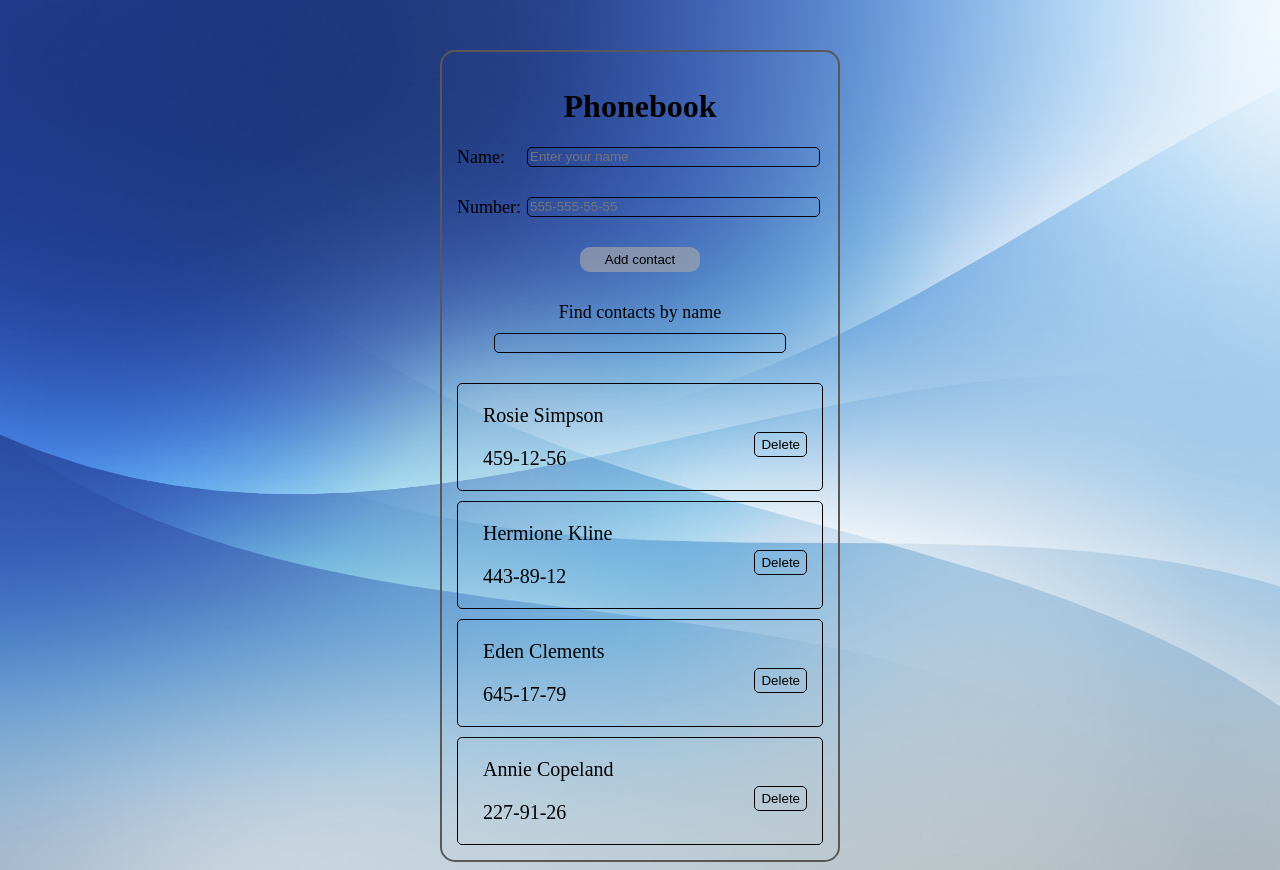
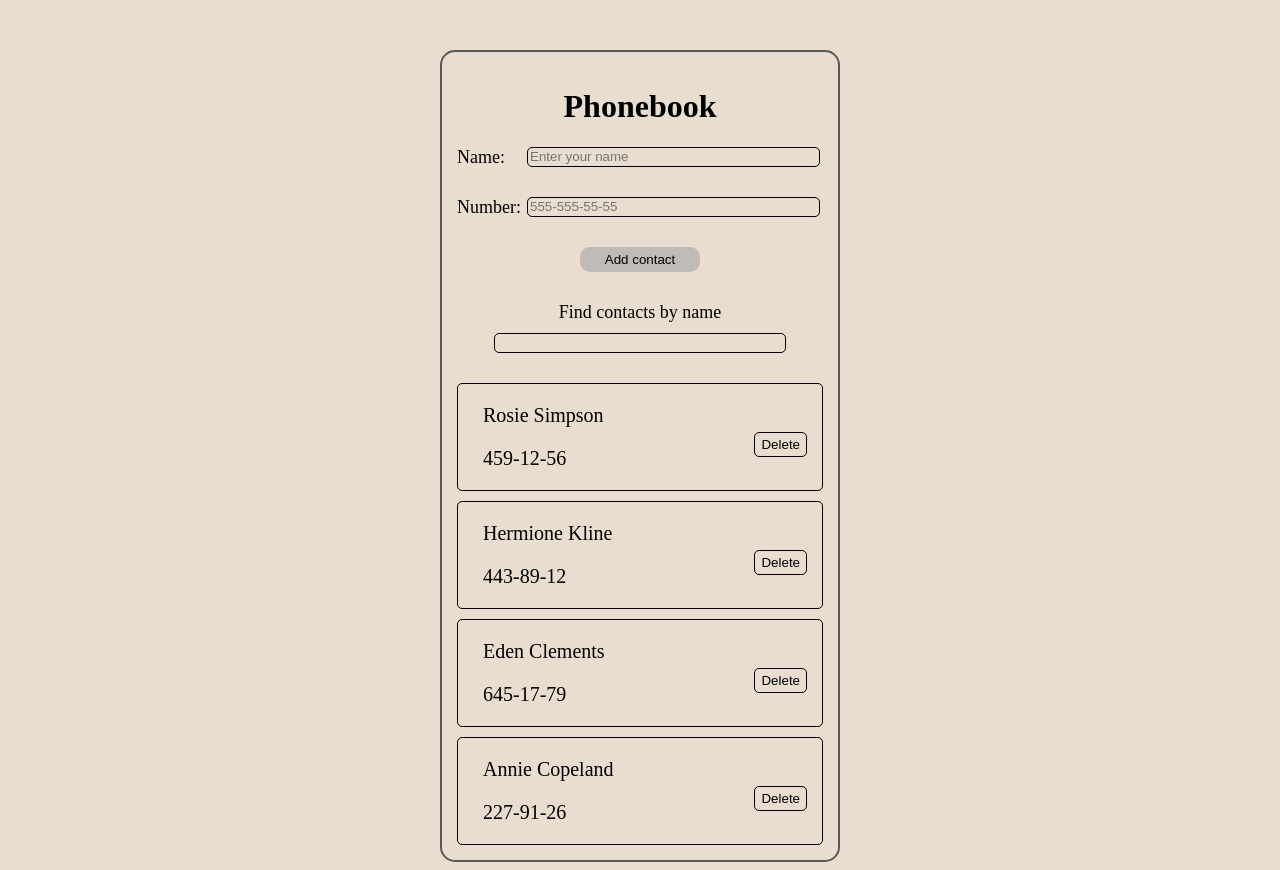
Before and after one commit to AleksandrBykanov/goit-react-hw-03, a React (Vite) app: page / in a window 1280 px wide. Built offline with nearby package versions, Linux system fonts and the light colour scheme.

Commit message:
make localStorage

```diff
--- a/src/App.css
+++ b/src/App.css
@@ -1,7 +1,5 @@
 body {
-  background-image: url('../src/assets/table_desk.jpeg');
-  background-repeat: no-repeat;
-  background-size: cover;
+  background-color: rgba(228, 214, 196, 0.808);
 }
 
 h1 {
--- a/src/App.jsx
+++ b/src/App.jsx
@@ -2,18 +2,30 @@ import ContactForm from "./components/ContactForm/ContactForm";
 import ContactList from "./components/ContactList/ContactList";
 import SearchBox from "./components/SearchBox/SearchBox";
 import { nanoid } from "nanoid";
-import { useState } from "react";
+import { useState, useEffect } from "react";
 import "./App.css";
 
+
+
 function App() {
-  const [inputValue, setInputValue] = useState([
-    {id: 'id-1', name: 'Rosie Simpson', number: '459-12-56'},
-    {id: 'id-2', name: 'Hermione Kline', number: '443-89-12'},
-    {id: 'id-3', name: 'Eden Clements', number: '645-17-79'},
-    {id: 'id-4', name: 'Annie Copeland', number: '227-91-26'},
-  ]);
+  const [inputValue, setInputValue] = useState(() => {
+    const items = window.localStorage.getItem("profile");
+    if (items !== null) {
+      return JSON.parse(items)
+    }
+    return ([
+      {id: 'id-1', name: 'Rosie Simpson', number: '459-12-56'},
+      {id: 'id-2', name: 'Hermione Kline', number: '443-89-12'},
+      {id: 'id-3', name: 'Eden Clements', number: '645-17-79'},
+      {id: 'id-4', name: 'Annie Copeland', number: '227-91-26'},
+    ])
+  });
 
   const [search, setsearch] = useState("");
+
+  useEffect(() => {
+    window.localStorage.setItem("profile", JSON.stringify(inputValue));
+  }, [inputValue]);
 
   const addProfile = (profile) => {
     const finalProfile = {...profile, id: nanoid()}
@@ -29,7 +41,7 @@ function App() {
     setsearch(filterValue);
   }
 
-  const filterItems = inputValue.filter((item) => item.name.toLowerCase().includes(search.toLowerCase()))
+  const filterItems = inputValue.filter((item) => item.name.toLowerCase().includes(search.toLowerCase()));
 
   return (
     <div>
```
Also changed, not shown: src/assets/table_desk.jpeg (deleted).
